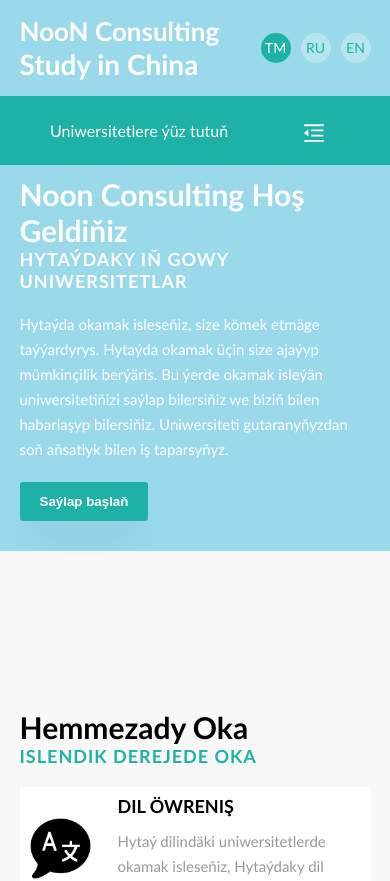
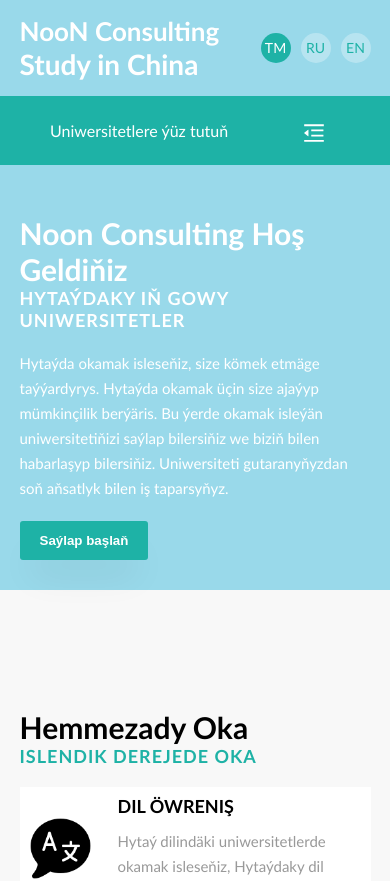
Before and after one commit to hydyrowdanatar/noonchina-client, a React (Vite) app: page / in a window 390 px wide. Shown: the top 881 px of the page. Built offline with nearby package versions, Linux system fonts and the light colour scheme.

Commit message:
another changings

```diff
--- a/src/App.css
+++ b/src/App.css
@@ -33,6 +33,7 @@ body {
   background-color: rgba(255, 255, 255, 0.3);
   color: #1eb2a6;
   transition: 0.5s;
+  font-size: 14px;
 }
 .icon:hover {
   cursor: pointer;
--- a/src/components/home/hero/hero.css
+++ b/src/components/home/hero/hero.css
@@ -25,7 +25,7 @@
 
 @media screen and (max-width: 1000px) {
   .hero {
-    padding-top: 40%;
+    padding-top: 50%;
     padding-bottom: 30px;
     height: fit-content;
     background: #99d9ea;
--- a/src/components/universities/universities.css
+++ b/src/components/universities/universities.css
@@ -10,7 +10,7 @@
 }
 
 .universities > .container > .otherUniversities {
-  width: 60%;
+  width: 70%;
   margin: 20px auto;
 }
 
@@ -32,7 +32,7 @@
 
 @media screen and (max-width: 600px) {
   .universities {
-    padding-top: 40%;
+    padding-top: 50%;
     color: #fff;
   }
   .universities > .container > .university-cards {
--- a/src/locales/tm.json
+++ b/src/locales/tm.json
@@ -65,7 +65,7 @@
   "Contacts": "Aragatnaşyklar",
   "we": "Hytaýda okamak isleseňiz, size kömek etmäge taýýardyrys. Hytaýda okamak üçin size ajaýyp mümkinçilik berýäris. Bu ýerde okamak isleýän uniwersitetiňizi saýlap bilersiňiz we biziň bilen habarlaşyp bilersiňiz. Uniwersiteti gutaranyňyzdan soň aňsatlyk bilen iş taparsyňyz.",
   "welcome": "Noon Consulting hoş geldiňiz",
-  "best": "Hytaýdaky iň gowy uniwersitetlar",
+  "best": "Hytaýdaky iň gowy uniwersitetler",
   "sEveryThing": "Hemmezady oka",
   "sAnyDegree": "Islendik derejede oka",
   "Students": "Talyplar",
```
